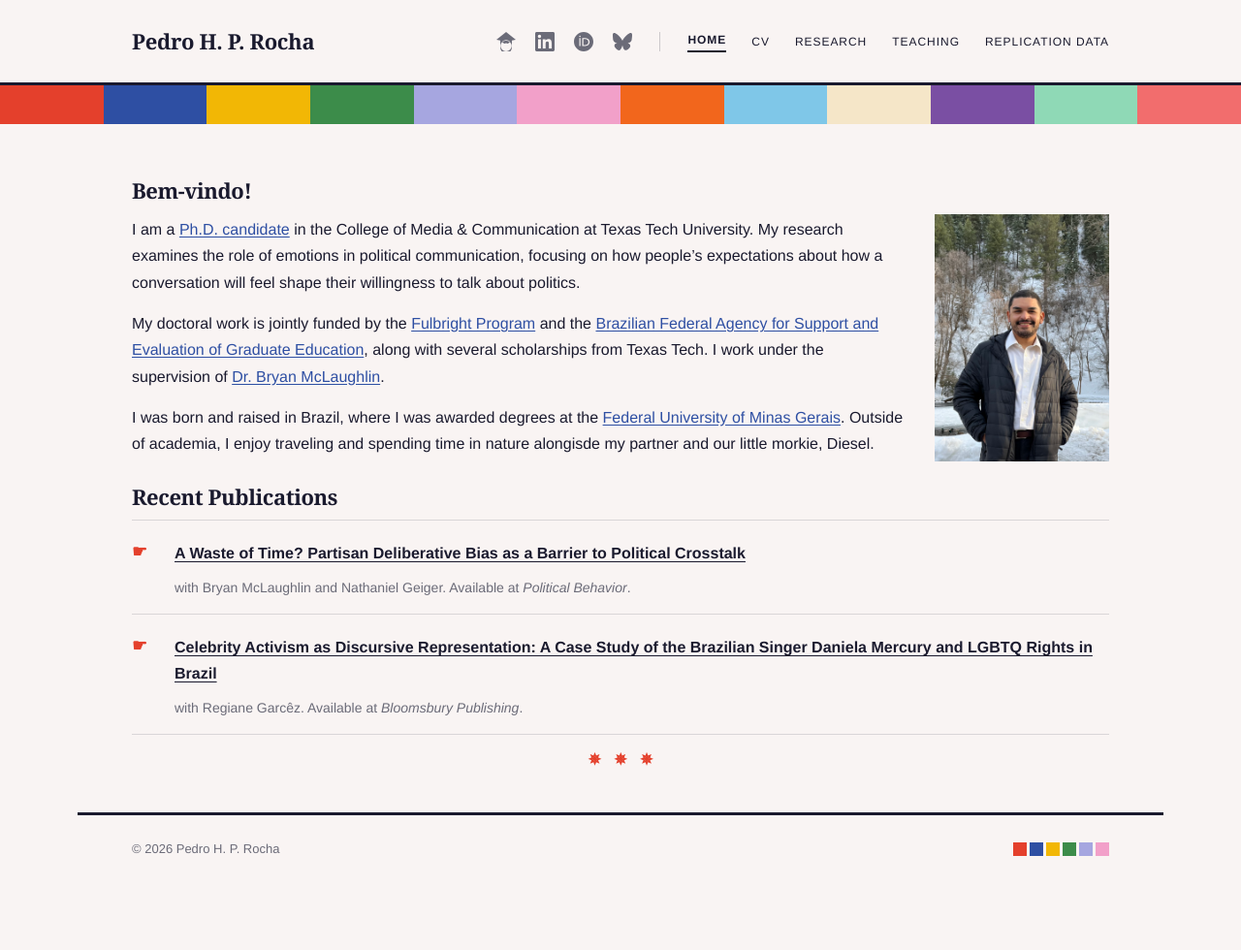
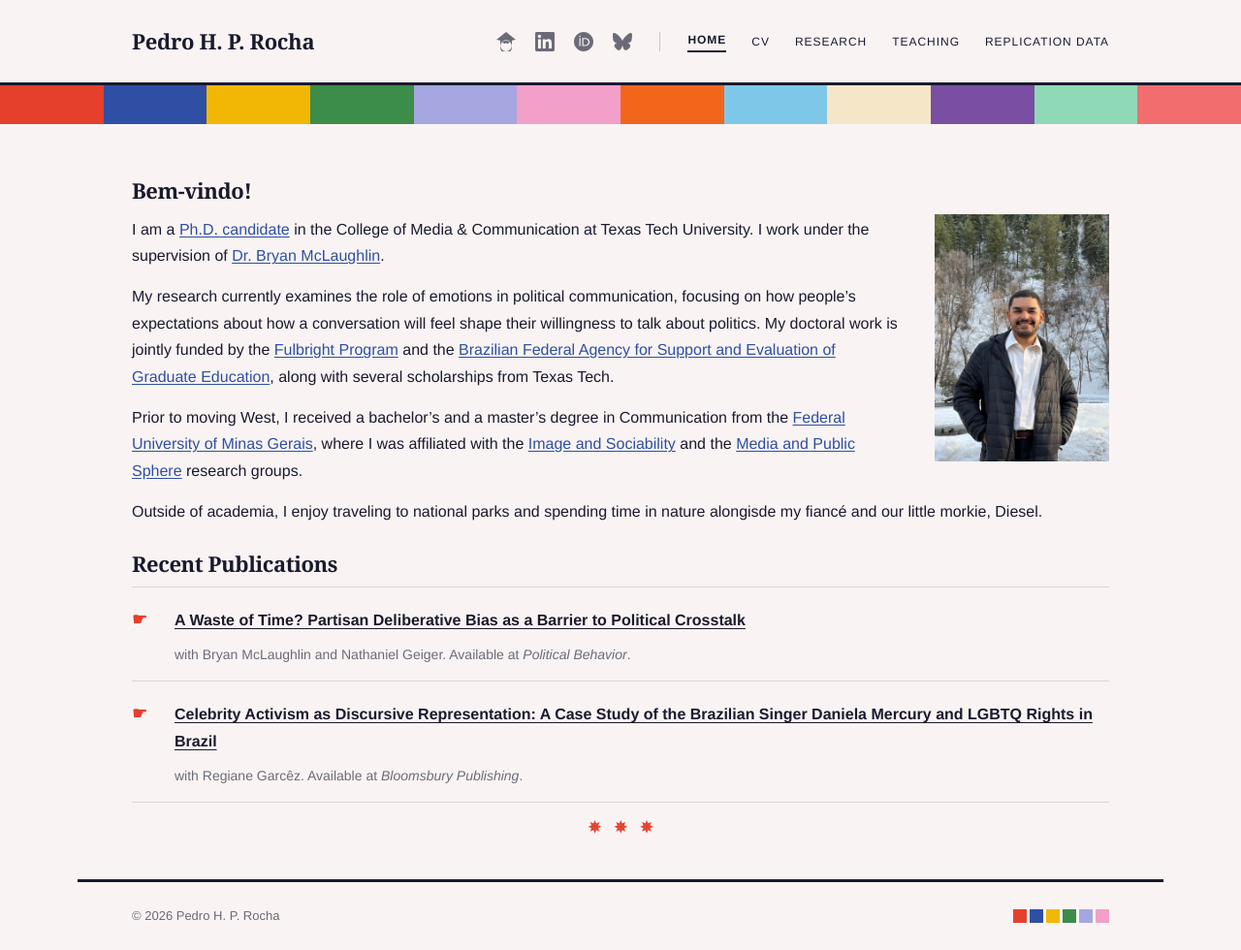
Before and after one commit to pedrohprocha/pedrohprocha.github.io, a Jekyll site: the page built from index.md, in a window 1280 px wide. Shown: the whole page at 97% size. Built offline with Jekyll 4.4.1, drawn with Linux system fonts in a browser that asks for light colours; some web fonts are replaced; before the commit the page ends 911 px from its top, so only the background shows below that.

Commit message:
Update homepage and research page content
Co-Authored-By: Claude Sonnet 4.6 <noreply@anthropic.com>

```diff
--- a/index.md
+++ b/index.md
@@ -1,17 +1,19 @@
 ---
 layout: home
-title: Home 𐫱 Pedro H. P. Rocha
-description: "Pedro H. P. Rocha is a Ph.D. candidate and Fulbright fellow at Texas Tech University."
+title: Pedro H. P. Rocha | Political Psychology and Communication
+description: "Pedro H. P. Rocha is a Ph.D. candidate and Fulbright fellow at Texas Tech University specialized in the role of emotions in political communication."
 ---
 ## Bem-vindo!
 
 <img src="{{ '/assets/headshot_2.jpeg' | relative_url }}" alt="Photo of Pedro H. P. Rocha" class="bio-headshot">
 
-I am a [Ph.D. candidate](https://www.depts.ttu.edu/comc/faculty/faculty/procha.php) in the College of Media & Communication at Texas Tech University. My research examines the role of emotions in political communication, focusing on how people's expectations about how a conversation will feel shape their willingness to talk about politics.
+I am a [Ph.D. candidate](https://www.depts.ttu.edu/comc/faculty/faculty/procha.php) in the College of Media & Communication at Texas Tech University. I work under the supervision of [Dr. Bryan McLaughlin](https://www.depts.ttu.edu/comc/faculty/faculty/bmclaughlin.php).
 
-My doctoral work is jointly funded by the [Fulbright Program](https://fulbright.org.br/) and the [Brazilian Federal Agency for Support and Evaluation of Graduate Education](https://www.gov.br/capes/en), along with several scholarships from Texas Tech. I work under the supervision of [Dr. Bryan McLaughlin](https://www.depts.ttu.edu/comc/faculty/faculty/bmclaughlin.php).
+My research currently examines the role of emotions in political communication, focusing on how people's expectations about how a conversation will feel shape their willingness to talk about politics. My doctoral work is jointly funded by the [Fulbright Program](https://fulbright.org.br/) and the [Brazilian Federal Agency for Support and Evaluation of Graduate Education](https://www.gov.br/capes/en), along with several scholarships from Texas Tech.
 
-I was born and raised in Brazil, where I was awarded degrees at the [Federal University of Minas Gerais](https://www.ufmg.br/international/about-the-ufmg/). Outside of academia, I enjoy traveling and spending time in nature alongisde my partner and our little morkie, Diesel.
+Prior to moving West, I received a bachelor’s and a master’s degree in Communication from the [Federal University of Minas Gerais](http://www.ppgcom.fafich.ufmg.br/indexi.php), where I was affiliated with the [Image and Sociability](https://www.fafich.ufmg.br/gris/) and the [Media and Public Sphere](https://grupoemeblog.wordpress.com/) research groups.
+
+Outside of academia, I enjoy traveling to national parks and spending time in nature alongisde my fiancé and our little morkie, Diesel.
 
 ## Recent Publications
 
```
Also changed, not shown: pages/research.md (+1 -1 lines).
